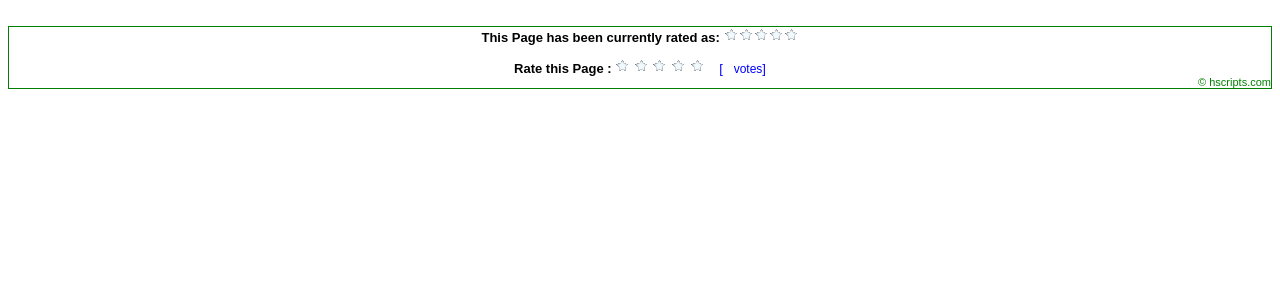
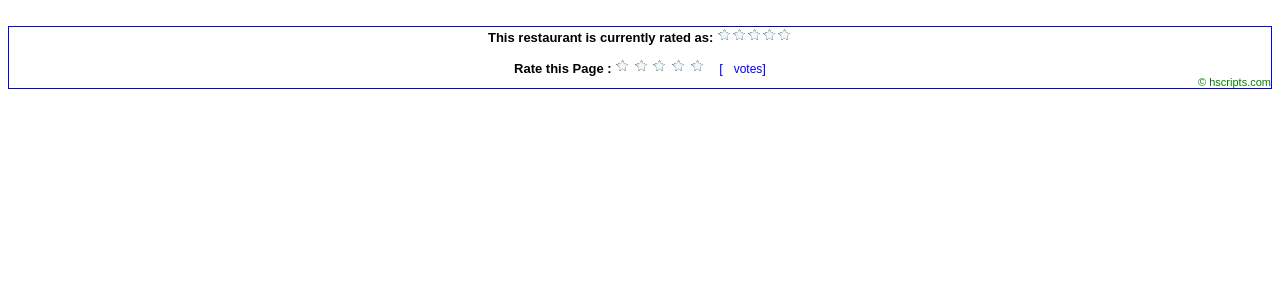
Before and after one commit to vroycroft/RestaurantRecommendationWebsite, a PHP site: page /starcode.php?begin=1 in a window 1280 px wide. Shown: the top 300 px of the page. Run offline with PHP 8.4, Linux system fonts and the light colour scheme; a user stored in the database is signed in; data that the repository does not hold is empty.

Commit message:
changed page to restaurant

```diff
--- a/starcode.php
+++ b/starcode.php
@@ -59,11 +59,11 @@ if($sss >= 1)
 
 ?>
 
-<table width=100% cellpadding=0 cellspacing=0 border=0 style="border: 1px solid green; font-family: arial, verdana, san-serif; font-size: 13px;">
+<table width=100% cellpadding=0 cellspacing=0 border=0 style="border: 1px solid blue; font-family: arial, verdana, san-serif; font-size: 13px;">
    <tr align=center>
       <td>
         <form name=rate method=post target=\"_blank\" action="/starrating.php?restaurant_id=$restaurant_id">
-             <b>This Page has been currently rated as: </b>
+             <b>This restaurant is currently rated as: </b>
              <?php for($i=1;$i<=5;$i++)
                      {
                    	if($rating>=1)
```
